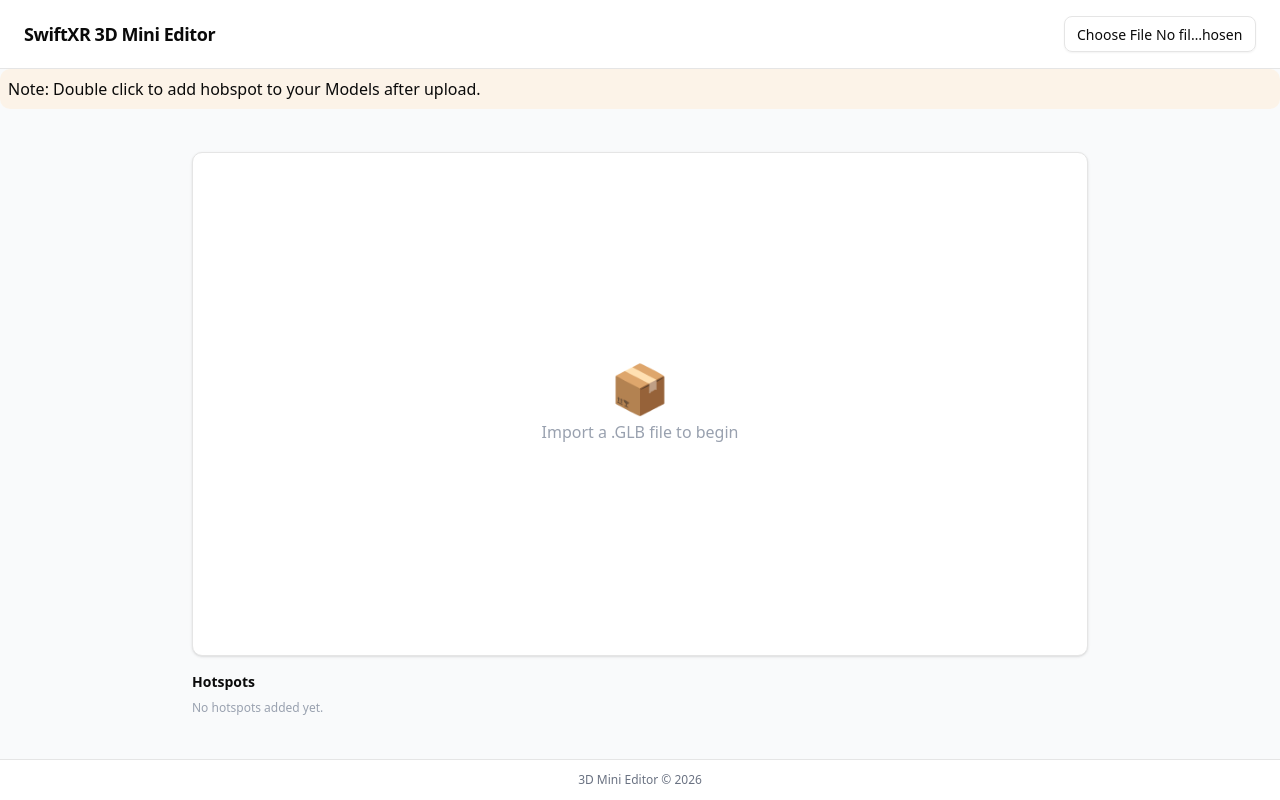
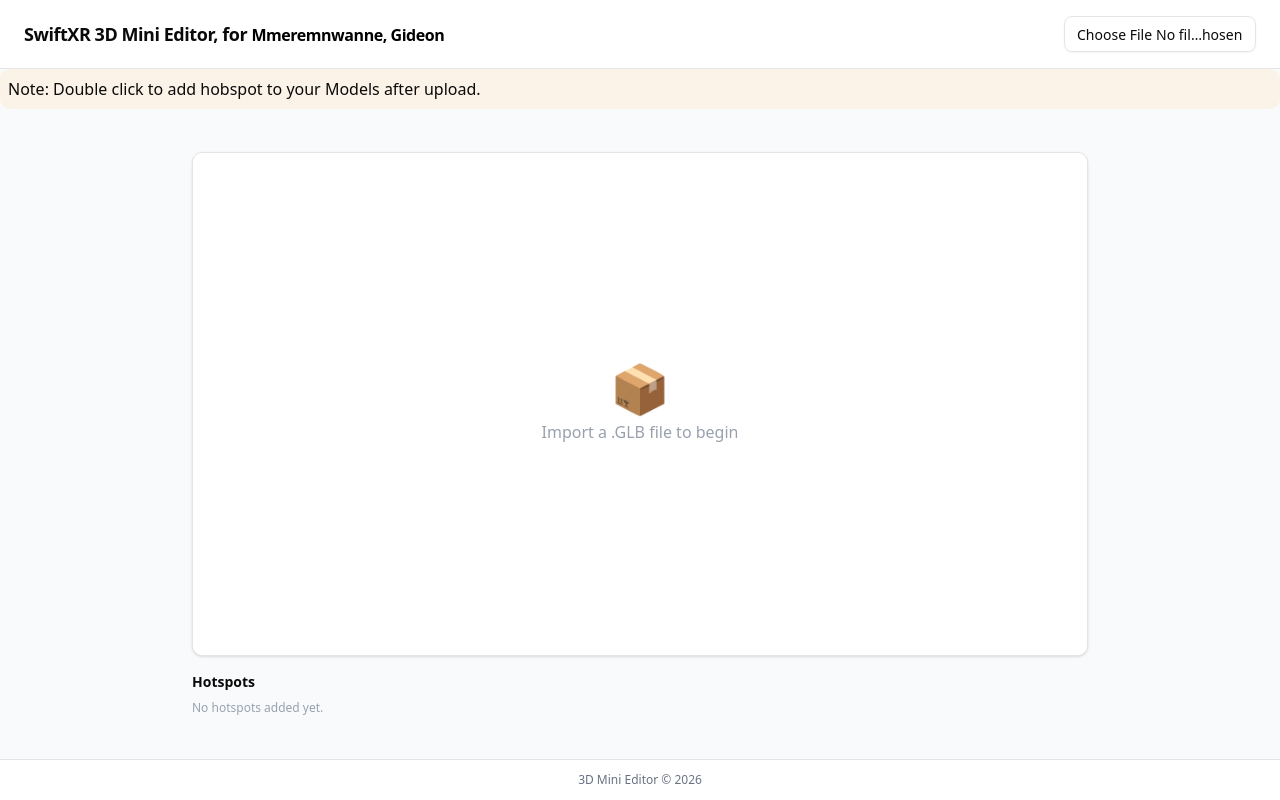
Before and after one commit to gami34/swiftxr, a Next.js app: page / in a window 1280 px wide. Built offline with nearby package versions, Linux system fonts and the light colour scheme.

Commit message:
update my project name

```diff
--- a/src/app/page.tsx
+++ b/src/app/page.tsx
@@ -77,7 +77,10 @@ export default function Page() {
       {/* Header */}
       <header className="w-full px-6 py-4 bg-white border-b flex items-center justify-between">
         <h1 className="text-lg font-bold tracking-tight">
-          SwiftXR 3D Mini Editor
+          SwiftXR 3D Mini Editor, for{" "}
+          <span className="text-base font-semibold text-black">
+            Mmeremnwanne, Gideon
+          </span>
         </h1>
         <div className="flex items-center gap-2">
           <Input
```
